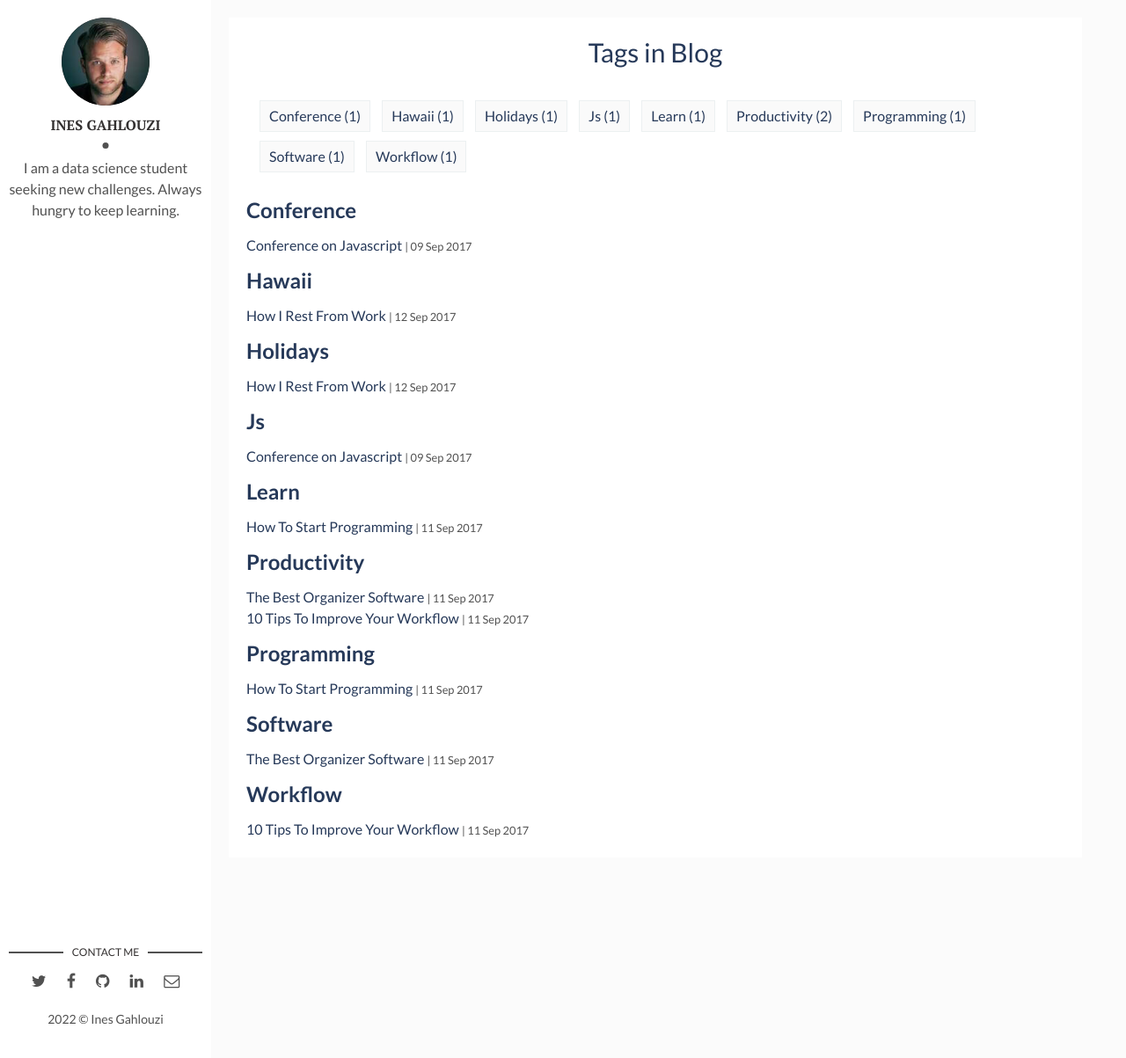
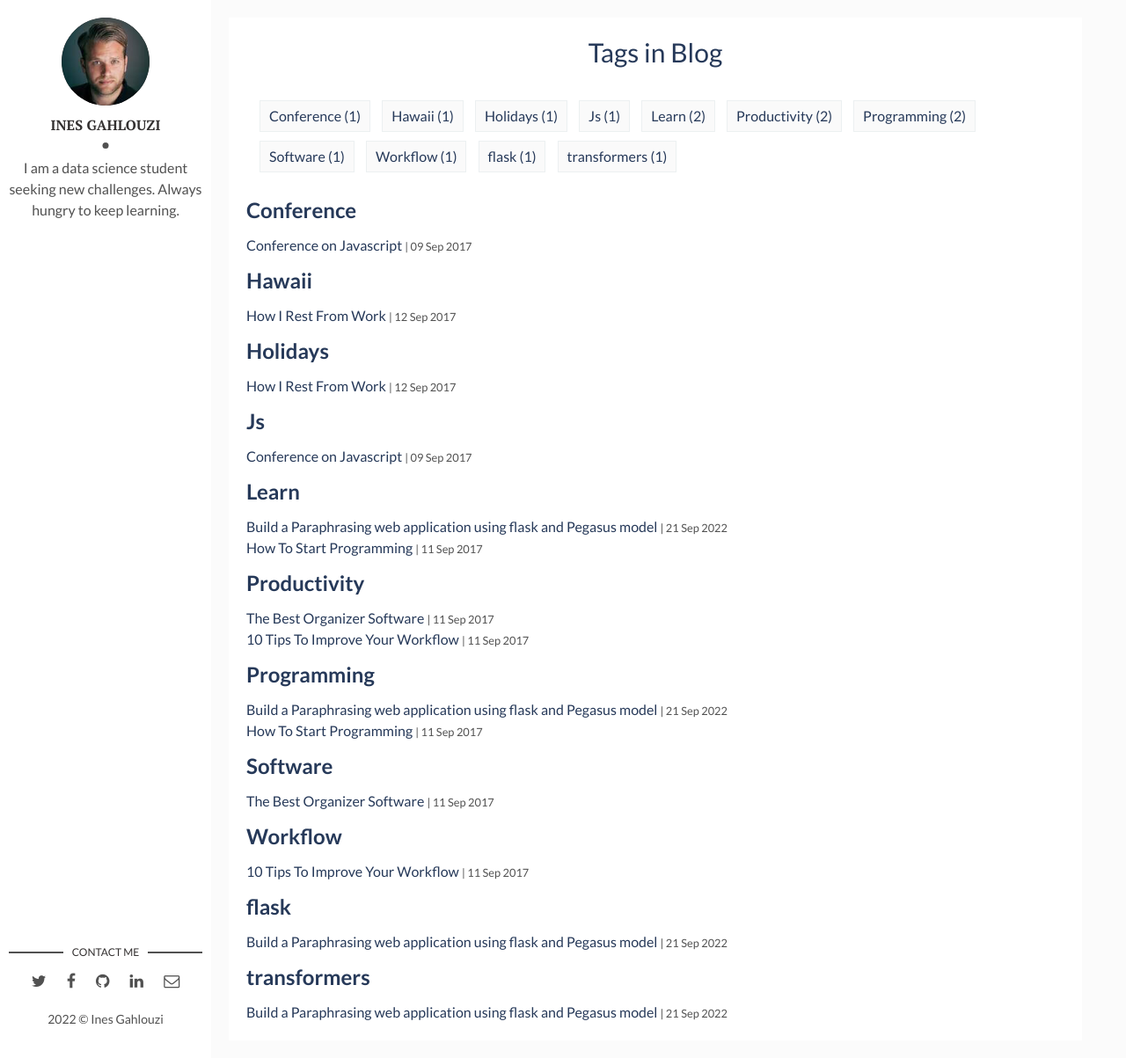
Before and after one commit to inesgh1/Ines-s-Blog, a Jekyll site: the page built from tags.html, in a window 1280 px wide and 1203 px high. Shown: the whole window at 88% size. Built offline with Jekyll 4.4.1, drawn with Linux system fonts in a browser that asks for light colours.

Commit message:
Update and rename 2022-09-23-Paraphrasing.markdown to 2022-09-21-Paraphrasing.markdown

```diff
--- a/_posts/2022-09-23-Paraphrasing.markdown
+++ b/_posts/2022-09-21-Paraphrasing.markdown
@@ -1,3 +1,11 @@
+---
+layout: post
+title: Build a Paraphrasing web application using flask and Pegasus model
+date: 2022-09-21
+description: You’ll find this post in your `_posts` directory. Go ahead and edit it and re-build the site to see your changes. # Add post description (optional)
+img: how-to-start.jpg # Add image post (optional)
+tags: [Programming, Learn,flask,transformers] # add tag
+---
 # What is Paraphrasing?
 Paraphrasing is the act of writing some text using different words, phrases, and sentence structures without changing its meaning. Paraphrasing is an important technique utilized in writing
 Artificial intelligence is used to automate the process of paraphrasing. There exist many paraphrase tools that can paraphrase text automatically. However, programmers can also directly create a Python program to paraphrase text.
```
